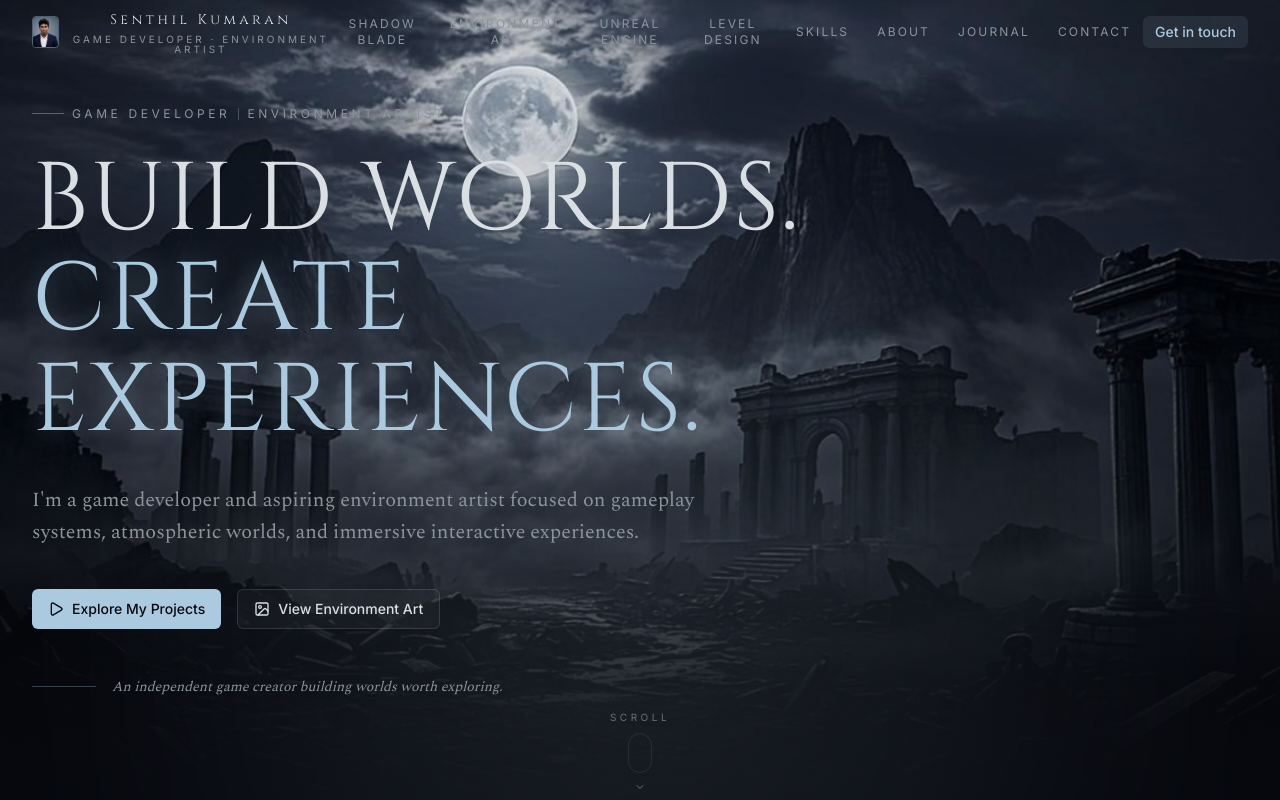
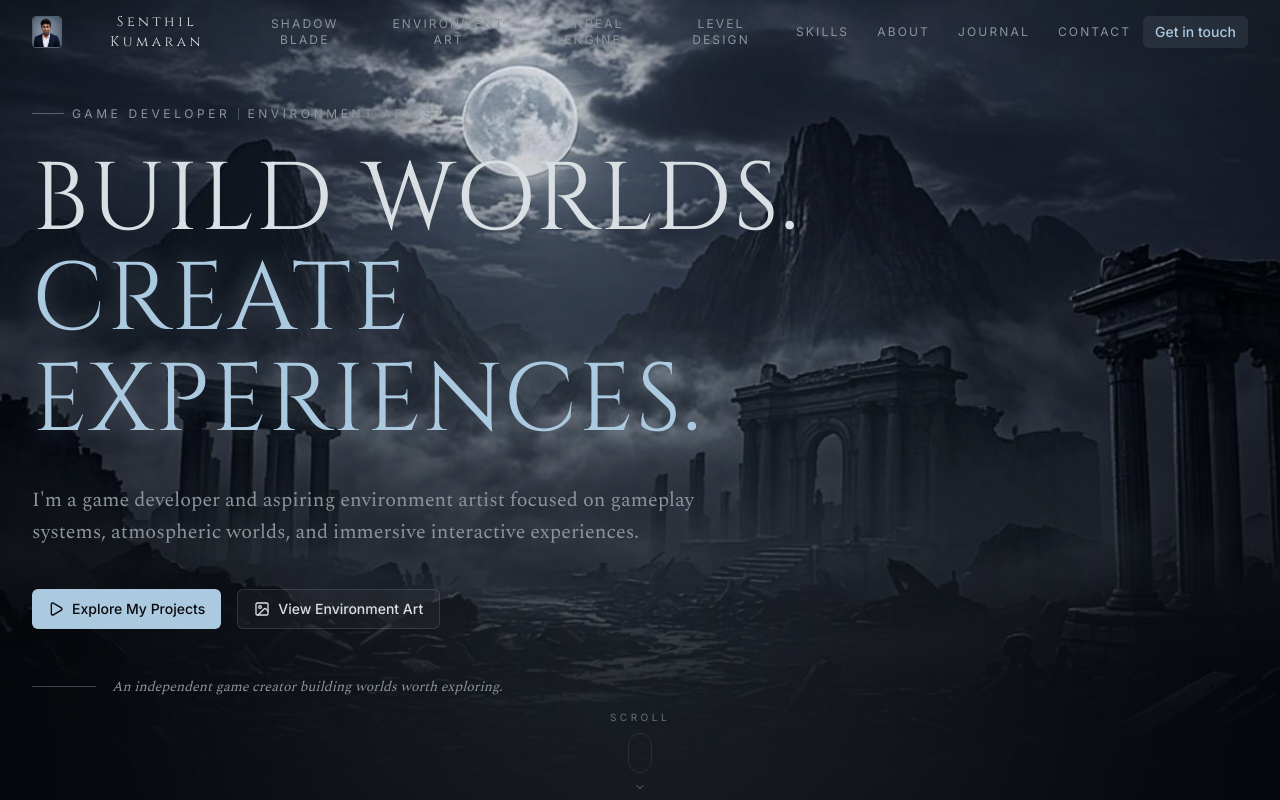
Before and after one commit to SenthilKumaran958/My-portfolio, a Next.js app: page / in a window 1280 px wide. Shown: the top 800 px of the page. Built offline with nearby package versions, Linux system fonts and the light colour scheme.

Commit message:
e3d565c0-50ac-492c-919d-cad123e3a708

```diff
--- a/src/components/portfolio/footer.tsx
+++ b/src/components/portfolio/footer.tsx
@@ -55,9 +55,6 @@ export function Footer() {
               <span className="flex flex-col leading-none text-left">
                 <span className="font-display text-base tracking-[0.2em] text-foreground">
                   Senthil Kumaran
-                </span>
-                <span className="mt-1 text-[10px] uppercase tracking-[0.3em] text-muted-foreground">
-                  {profile.role}
                 </span>
               </span>
             </button>
--- a/src/components/portfolio/nav.tsx
+++ b/src/components/portfolio/nav.tsx
@@ -86,13 +86,8 @@ export function Nav() {
               className="object-cover"
             />
           </span>
-          <span className="hidden flex-col leading-none sm:flex">
-            <span className="font-display text-sm tracking-[0.25em] text-foreground">
-              Senthil Kumaran
-            </span>
-            <span className="mt-1 text-[10px] uppercase tracking-[0.3em] text-muted-foreground">
-              Game Developer · Environment Artist
-            </span>
+          <span className="hidden font-display text-sm tracking-[0.25em] text-foreground sm:inline">
+            Senthil Kumaran
           </span>
         </button>
 
```
Also changed, not shown: upload/pasted_image_1792138394895.png (added), 1 other file (tests, documents, lock files or other folders).
